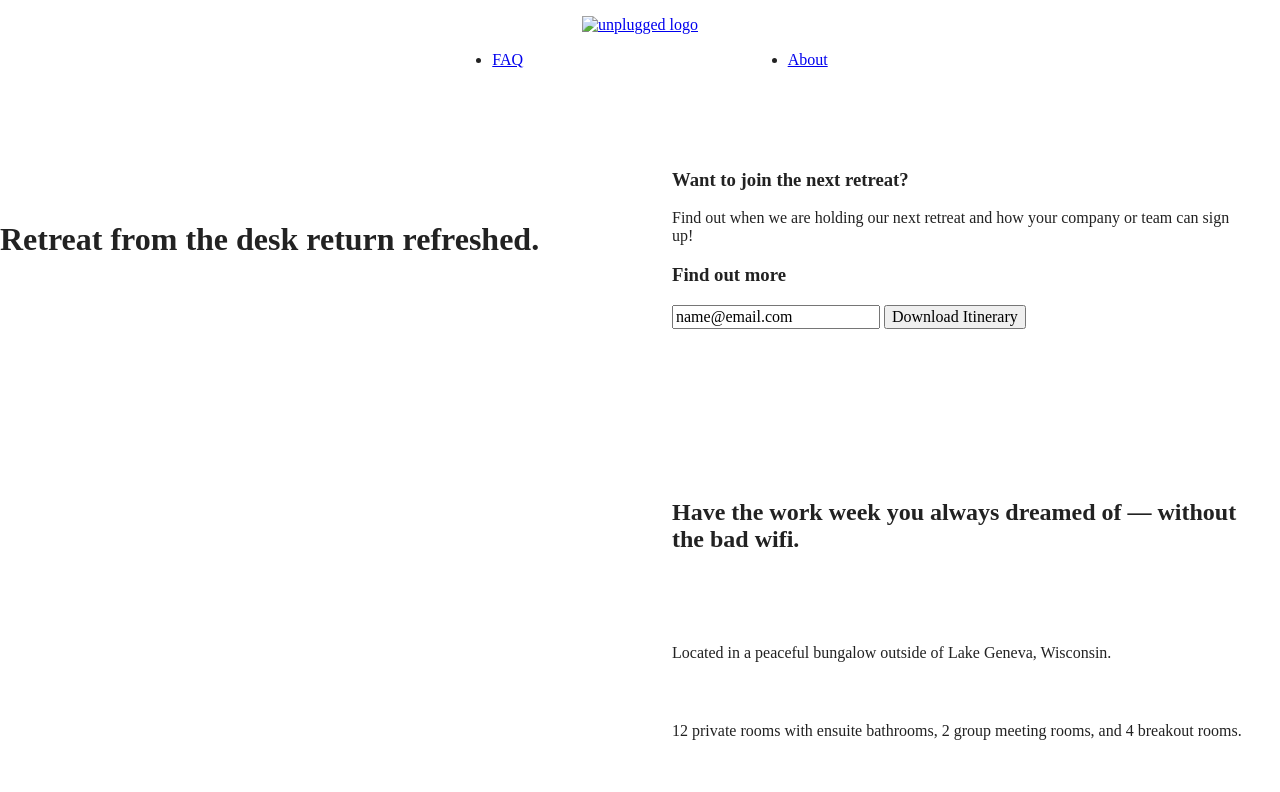
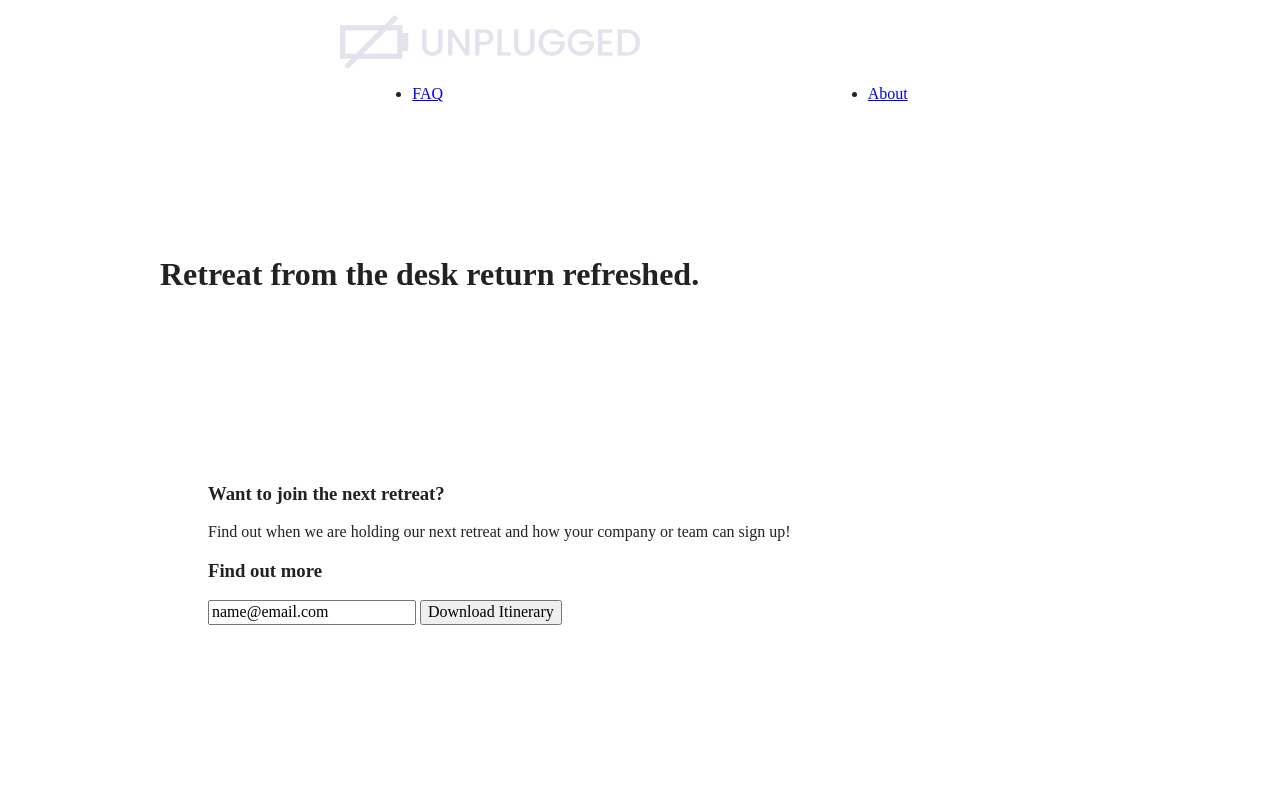
Before and after one commit to rontab95/unplugged, a website built with Parcel: page index.html in a window 1280 px wide. Shown: the top 792 px of the page. Built offline with nearby package versions, Linux system fonts and the light colour scheme.

Commit message:
made some changes in the desktop version

```diff
--- a/css/main.css
+++ b/css/main.css
@@ -150,6 +150,8 @@
 
   footer p {
     margin: 0;
+    display:flex;
+    justify-content: center;;
   }
 
   footer .content-wrapper {
@@ -302,6 +304,14 @@
 
 .faq h2 {
     width: 100%;
+}
+
+
+
+img{
+
+  max-width: 50%;
+  max-height: 100%;
 }
 
   /* ==========================================================================
@@ -498,17 +508,66 @@ footer .copyright {
   align-items:center;
 }
 
+img{
 
+  max-width: 50%;
+  max-height: 100%;
+}
 
 }
 
  @media only screen and (min-width: 1200px){
   /***DESKTOP STYLES HERE***/
 
+    .content-wrapper {
+         max-width: 960px;
+    }
 
-   }
+     /* Hero */
+    .hero-area h1 {
+        width: 100%;
+    }
 
+    /* Aside */
+    aside .content-wrapper {
+        justify-content:center;
+    }
 
+    aside .content-wrapper .form-description,
+    aside .content-wrapper .form {
+        width:100%;
+    }
+
+    /* Features */
+    .features h2 {
+        width:100%;
+    }
+
+    .features article {
+        flex-basis:100%;
+    }
+
+    /* Reviews */
+    .reviews article div {
+        width: 100%;
+    }
+
+/* ==========================================================================
+   About Page
+   ========================================================================== */
+    .mission h2,
+    .contact-section .content-wrapper h2 {
+        width:100%;
+    }
+
+/* ==========================================================================
+   FAQ Page
+   ========================================================================== */
+    .faq h2 {
+        width: 100%;
+    }
+
+}
 
 
 
--- a/index.html
+++ b/index.html
@@ -28,7 +28,7 @@
   <header>
 
     <div class="content-wrapper">
-      <a href="#"><img src="" alt="unplugged logo"></a>
+      <a href="#"><img src="img/unpluggedlogo.png" alt="unplugged logo"></a>
       <div class="header-divider"></div>
       <nav>
         <ul>
```
Also changed, not shown: img/unpluggedlogo.png (added).
